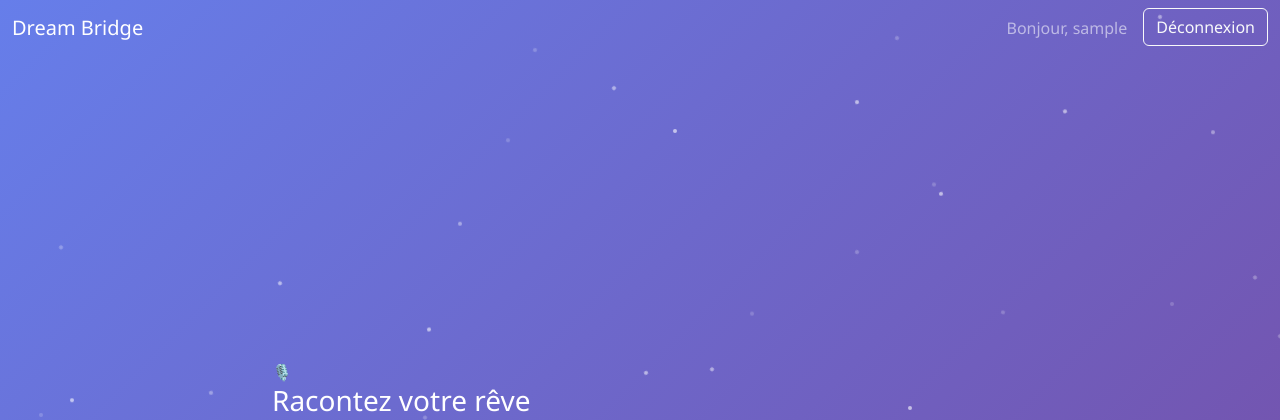
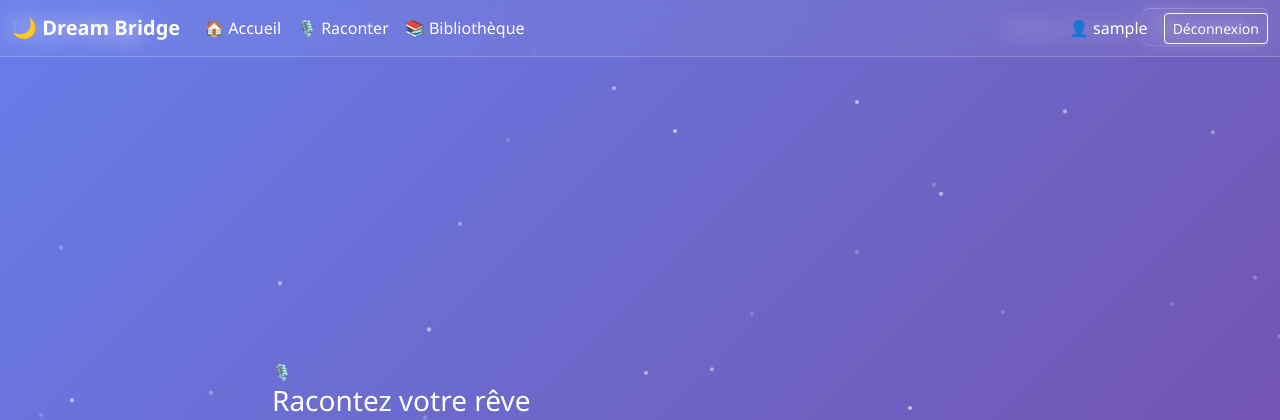
Before and after one commit to Koceila-Dev2/dream_bridge_back, a Django app: page /narrate/ in a window 1280 px wide. Shown: the top 420 px of the page. Run offline with Django 4.2, Linux system fonts and the light colour scheme; the visitor is signed in with stand-in values (Sample User, id 1); parts of the project's set-up code (start-up, migrations or seed data) failed here and were passed over; some libraries are stand-ins or nearby versions.

Commit message:
ajout nav bar

```diff
--- a/dream_bridge/dream_bridge_app/templates/dream_bridge_app/narrate.html
+++ b/dream_bridge/dream_bridge_app/templates/dream_bridge_app/narrate.html
@@ -2,6 +2,32 @@
 {% load static %} {% block title %}Accueil - Dream Bridge{% endblock %}
 
 {% block content %}
+<nav class="navbar fixed-top navbar-expand-lg navbar-dark"
+     style="background-color: rgba(255, 255, 255, 0.05); backdrop-filter: blur(10px); border-bottom: 1px solid rgba(255,255,255,0.2);">  <div class="container-fluid">
+    <a class="navbar-brand fw-bold text-white" href="#">🌙 Dream Bridge</a>
+    <button class="navbar-toggler" type="button" data-bs-toggle="collapse" data-bs-target="#navbarContent">
+      <span class="navbar-toggler-icon"></span>
+    </button>
+    <div class="collapse navbar-collapse justify-content-between" id="navbarContent">
+      <ul class="navbar-nav me-auto mb-2 mb-lg-0">
+        <li class="nav-item">
+          <a class="nav-link text-white" href="{% url 'dashboard' %}">🏠 Accueil</a>
+        </li>
+        <li class="nav-item">
+          <a class="nav-link text-white" href="{% url 'narrate' %}">🎙️ Raconter</a>
+        </li>
+        <li class="nav-item">
+          <a class="nav-link text-white" href="{% url 'galerie' %}">📚 Bibliothèque</a>
+        </li>
+      </ul>
+
+      <div class="d-flex align-items-center">
+        <span class="me-3 text-white">👤 {{ user.username }}</span>
+        <a href="{% url 'logout' %}" class="btn btn-outline-light btn-sm">Déconnexion</a>
+      </div>
+    </div>
+  </div>
+</nav>
 <section class="process-section depth-layer">
     <div class="container">
         <div class="row justify-content-center">
```
Also changed, not shown: dream_bridge/dream_bridge_app/templates/dream_bridge_app/dream_status.html (+26 -0 lines), dream_bridge/dream_bridge_app/services.py (line endings or trailing spaces).
